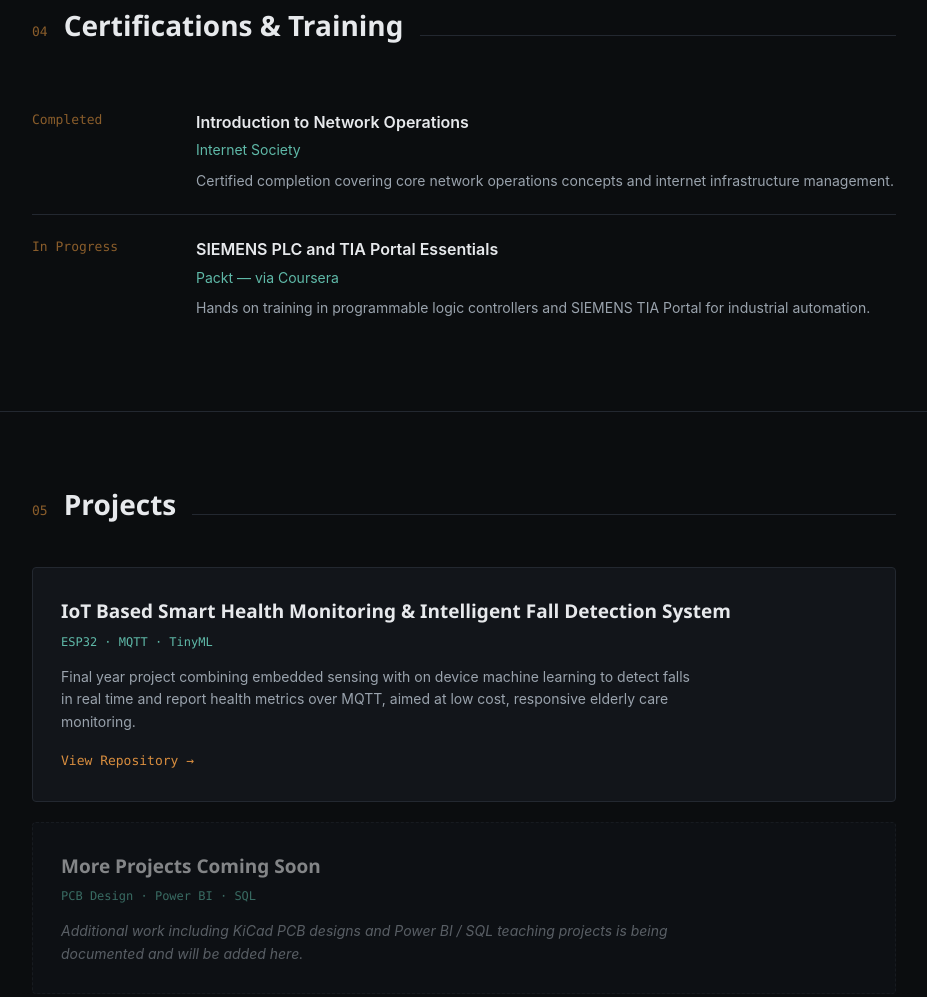
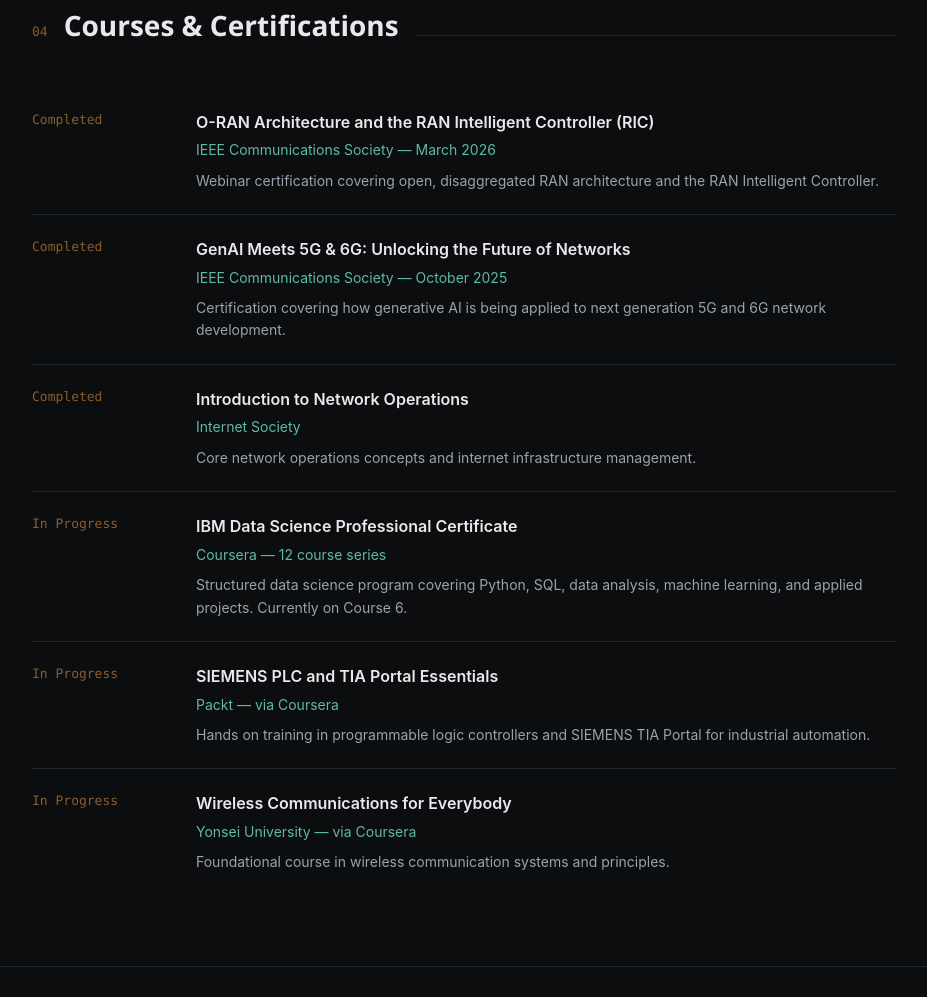
Before and after one commit to olangoisack/olangoisack.github.io, a plain HTML site: page index.html in a window 1280 px wide. Shown: the part 3024-4021 px from the top of the page, without its empty margins (176-1103 px from the left). Drawn offline with Linux system fonts and the light colour scheme.

Commit message:
Modify training section and add new certifications
Updated section titles and added new training items with details.

```diff
--- a/index.html
+++ b/index.html
@@ -630,8 +630,26 @@
   <div class="wrap">
     <div class="section-head">
       <span class="section-tag">04</span>
-      <h2 class="section-title">Certifications &amp; Training</h2>
+     <h2 class="section-title">Courses &amp; Certifications</h2>
       <div class="section-rule"></div>
+    </div>
+
+        <div class="tl-item">
+      <div class="tl-period">Completed</div>
+      <div>
+        <div class="tl-role">O-RAN Architecture and the RAN Intelligent Controller (RIC)</div>
+        <div class="tl-org">IEEE Communications Society &mdash; March 2026</div>
+        <div class="tl-desc">Webinar certification covering open, disaggregated RAN architecture and the RAN Intelligent Controller.</div>
+      </div>
+    </div>
+
+    <div class="tl-item">
+      <div class="tl-period">Completed</div>
+      <div>
+        <div class="tl-role">GenAI Meets 5G &amp; 6G: Unlocking the Future of Networks</div>
+        <div class="tl-org">IEEE Communications Society &mdash; October 2025</div>
+        <div class="tl-desc">Certification covering how generative AI is being applied to next generation 5G and 6G network development.</div>
+      </div>
     </div>
 
     <div class="tl-item">
@@ -639,7 +657,16 @@
       <div>
         <div class="tl-role">Introduction to Network Operations</div>
         <div class="tl-org">Internet Society</div>
-        <div class="tl-desc">Certified completion covering core network operations concepts and internet infrastructure management.</div>
+        <div class="tl-desc">Core network operations concepts and internet infrastructure management.</div>
+      </div>
+    </div>
+
+    <div class="tl-item">
+      <div class="tl-period">In Progress</div>
+      <div>
+        <div class="tl-role">IBM Data Science Professional Certificate</div>
+        <div class="tl-org">Coursera &mdash; 12 course series</div>
+        <div class="tl-desc">Structured data science program covering Python, SQL, data analysis, machine learning, and applied projects. Currently on Course 6.</div>
       </div>
     </div>
 
@@ -649,6 +676,15 @@
         <div class="tl-role">SIEMENS PLC and TIA Portal Essentials</div>
         <div class="tl-org">Packt &mdash; via Coursera</div>
         <div class="tl-desc">Hands on training in programmable logic controllers and SIEMENS TIA Portal for industrial automation.</div>
+      </div>
+    </div>
+
+    <div class="tl-item">
+      <div class="tl-period">In Progress</div>
+      <div>
+        <div class="tl-role">Wireless Communications for Everybody</div>
+        <div class="tl-org">Yonsei University &mdash; via Coursera</div>
+        <div class="tl-desc">Foundational course in wireless communication systems and principles.</div>
       </div>
     </div>
 
```
